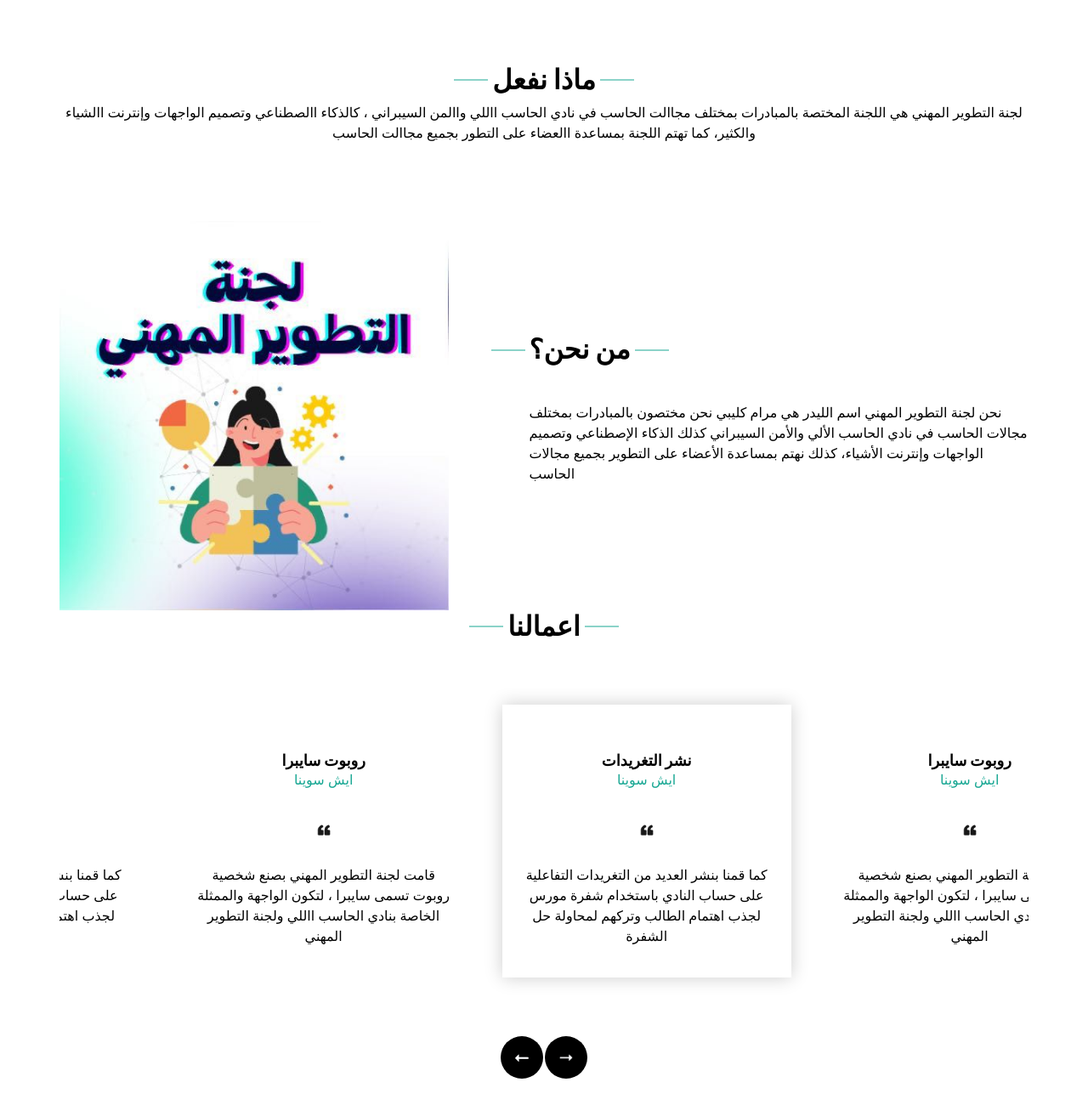
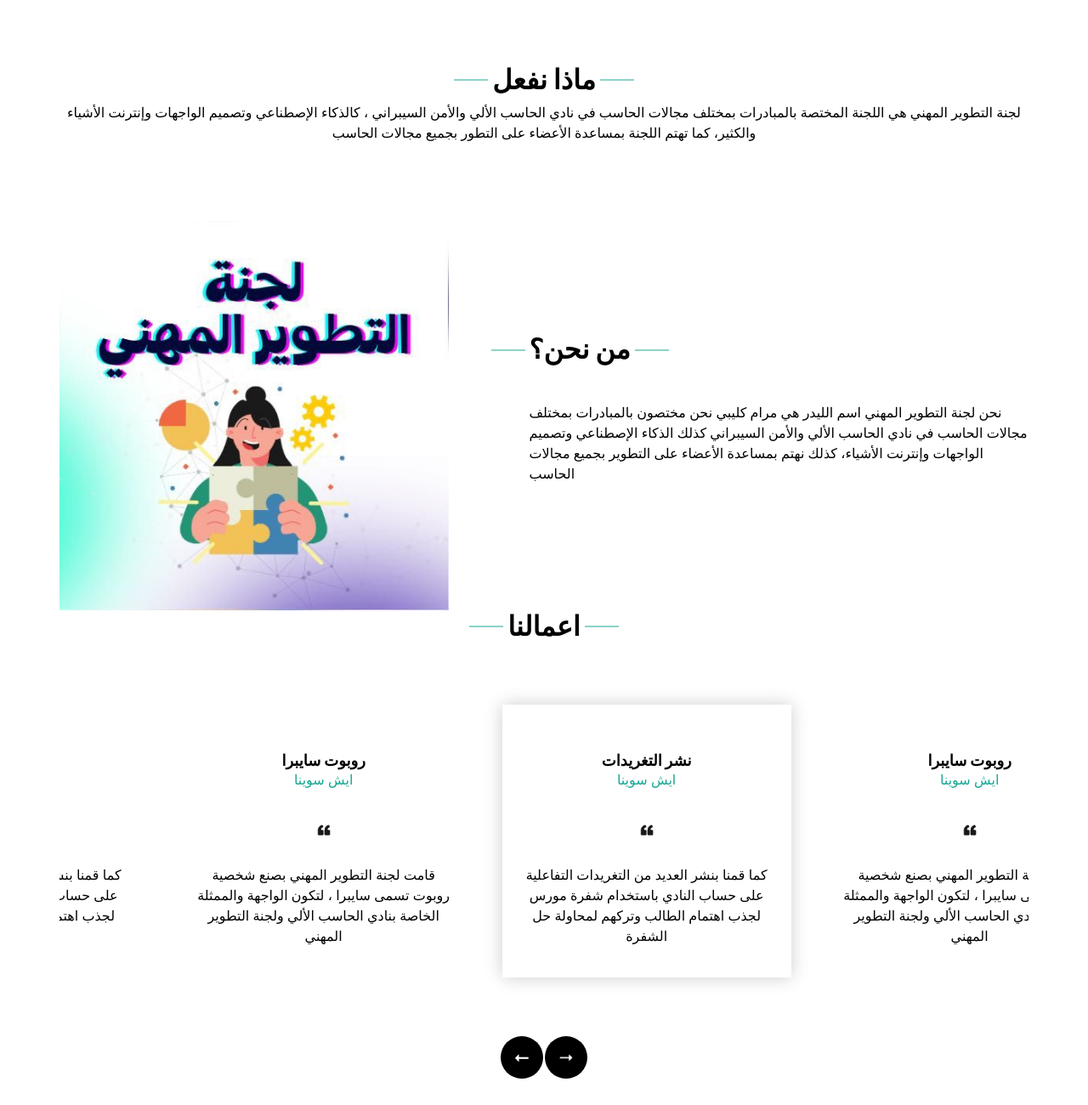
Before and after one commit to MusabAbdullah1/test4, a plain HTML site: page section1.html in a window 1280 px wide. Shown: the part 800-2100 px from the top of the page at 85% size. Drawn offline with nearby package versions, Linux system fonts and the light colour scheme.

Commit message:
Update section1.html

```diff
--- a/section1.html
+++ b/section1.html
@@ -118,9 +118,9 @@
           ماذا نفعل
         </h2>
         <p>
-          لجنة التطوير المهني هي اللجنة المختصة بالمبادرات بمختلف مجاالت الحاسب في نادي الحاسب االلي واالمن السيبراني
-          ، كالذكاء االصطناعي وتصميم الواجهات وإنترنت االشياء والكثير، كما تهتم اللجنة بمساعدة االعضاء على التطور
-            بجميع مجاالت الحاسب
+          لجنة التطوير المهني هي اللجنة المختصة بالمبادرات بمختلف مجالات الحاسب في نادي الحاسب الألي والأمن السيبراني
+          ، كالذكاء الإصطناعي وتصميم الواجهات وإنترنت الأشياء والكثير، كما تهتم اللجنة بمساعدة الأعضاء على التطور
+            بجميع مجالات الحاسب
         </p>
 
   </section>
@@ -220,7 +220,7 @@
                 <img src="img/quote.png" alt="">
                 <p>
                   قامت لجنة التطوير المهني بصنع شخصية روبوت تسمى سايبرا ،
-                   لتكون الواجهة والممثلة الخاصة بنادي الحاسب االلي
+                   لتكون الواجهة والممثلة الخاصة بنادي الحاسب الألي
                     ولجنة التطوير المهني
                 </p>
               </div>
```
